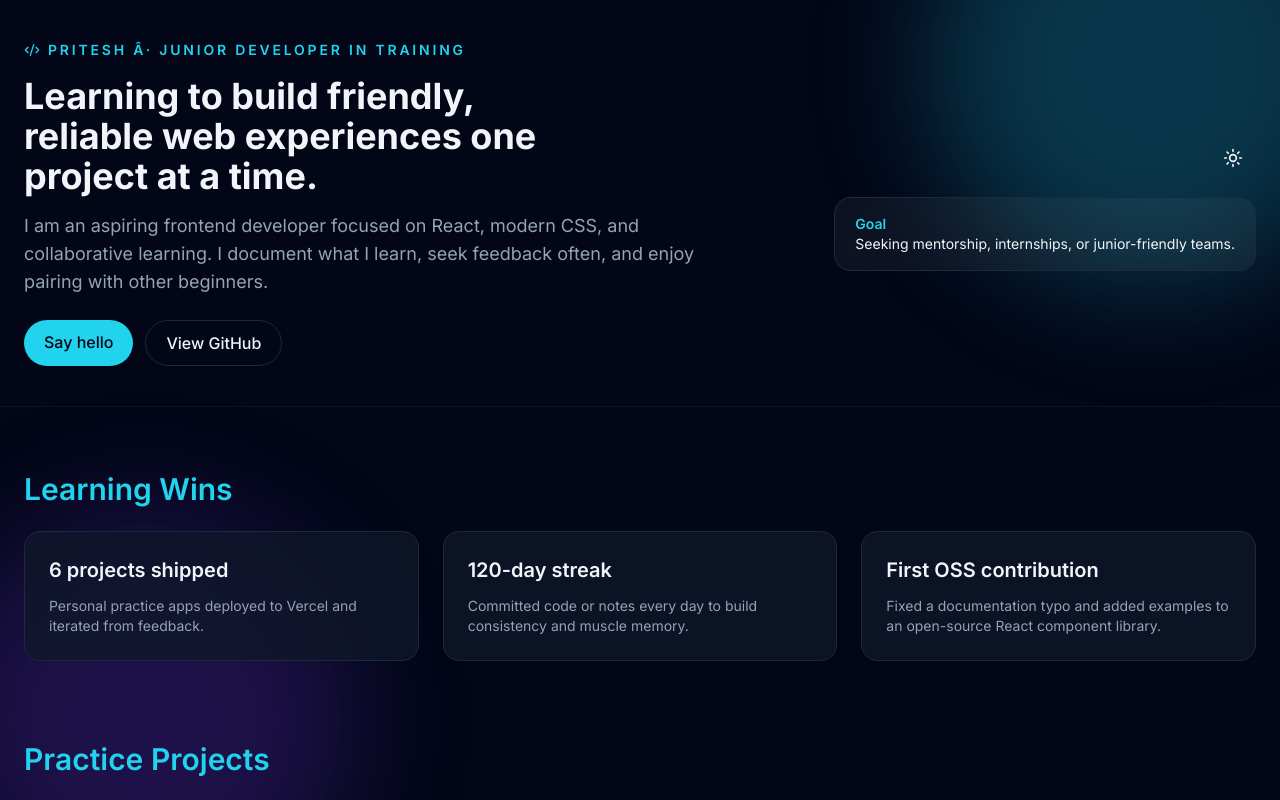
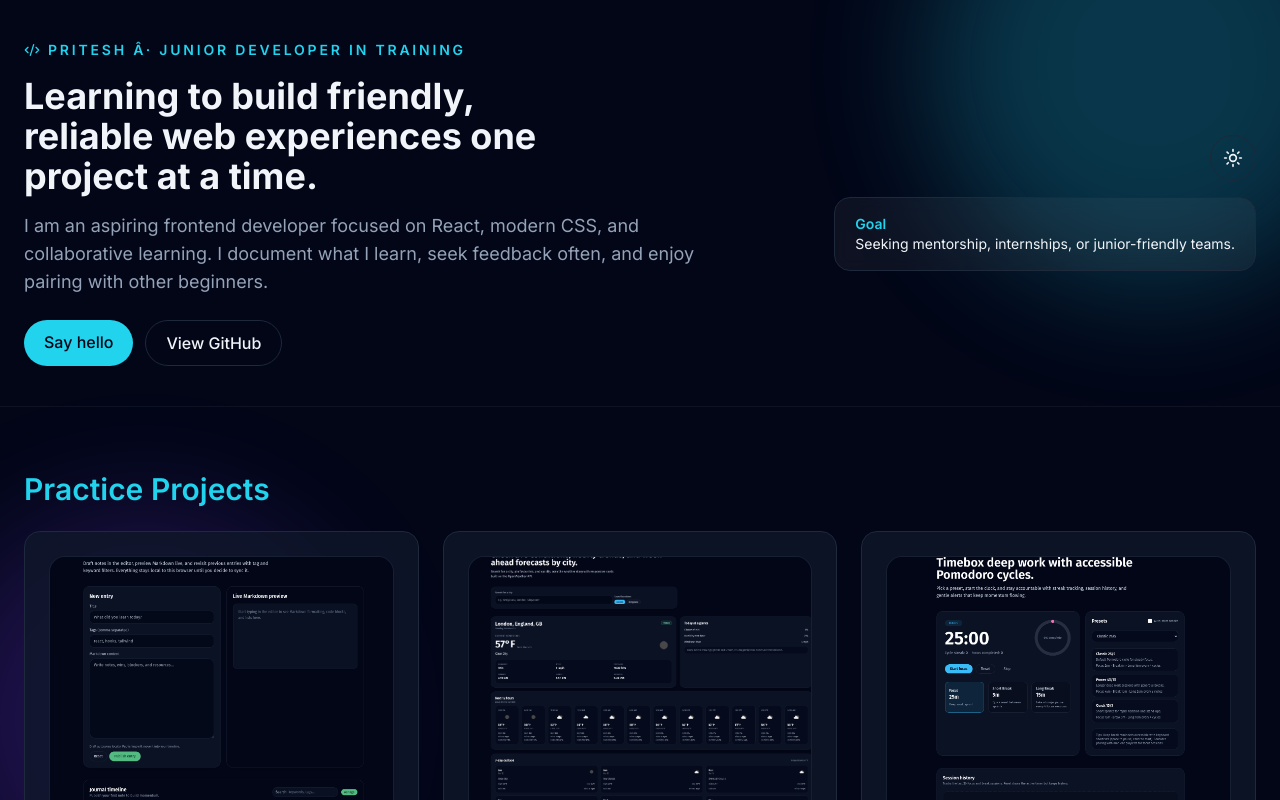
Before and after one commit to epritesh/personal-website, a React (Vite) app: page / in a window 1280 px wide. Shown: the top 800 px of the page. Built offline with nearby package versions, Linux system fonts and the light colour scheme.

Commit message:
Remove learning wins section

```diff
--- a/src/App.jsx
+++ b/src/App.jsx
@@ -205,18 +205,6 @@ function App() {
 
       <main className="relative z-10 container mx-auto px-6 py-16 space-y-20">
         <section>
-          <h2 className="section-title">Learning Wins</h2>
-          <div className="grid gap-6 md:grid-cols-3">
-            {highlightCards.map((card) => (
-              <div key={card.title} className={classNames(cardClasses, 'shadow-sm')}>
-                <h3 className="text-xl font-semibold">{card.title}</h3>
-                <p className="mt-3 text-sm text-slate-400">{card.detail}</p>
-              </div>
-            ))}
-          </div>
-        </section>
-
-        <section>
           <h2 className="section-title">Practice Projects</h2>
           <div className="grid gap-6 md:grid-cols-2 xl:grid-cols-3">
             {primaryProjects.map((project) => (
```
